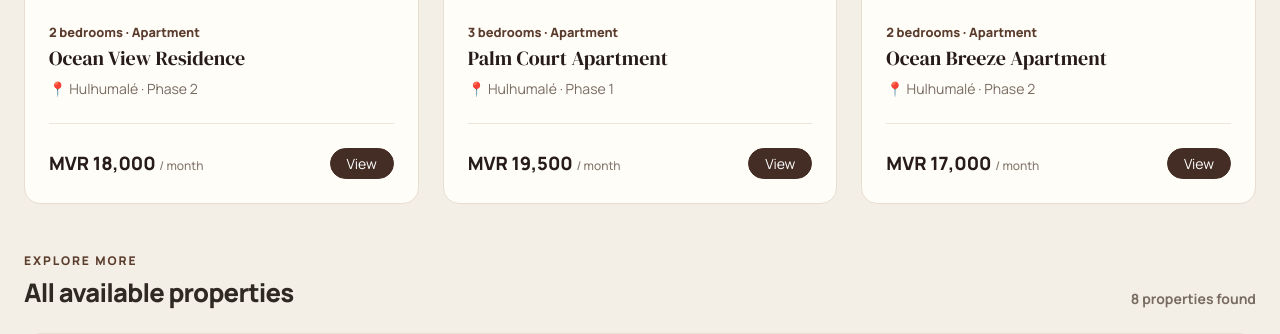
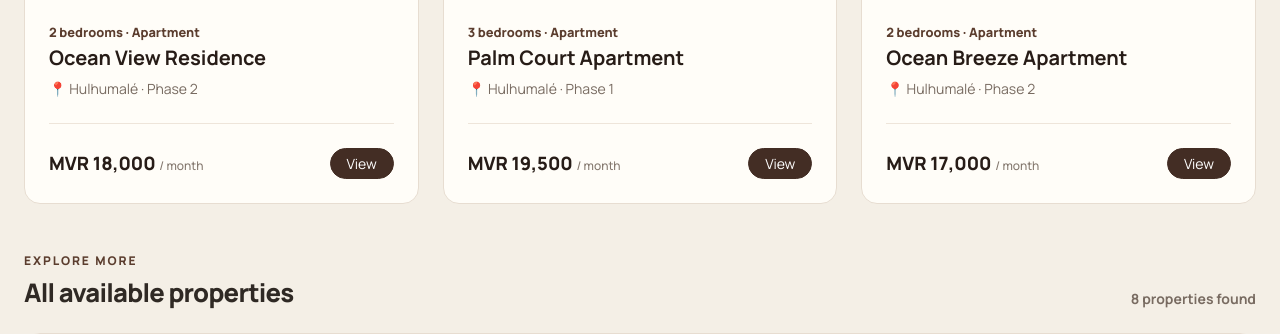
Before and after one commit to Awfyboy/Housing-Raajje, a Laravel app: page /client/properties in a window 1280 px wide. Shown: the part 686-1020 px from the top of the page. Run offline with Laravel 12, Linux system fonts and the light colour scheme; the visitor is signed in with stand-in values (Sample User, id 1); parts of the project's set-up code (start-up, migrations or seed data) failed here and were passed over.

Commit message:
style: change font and boldness of h3 elements

```diff
--- a/resources/views/client/layouts/master.blade.php
+++ b/resources/views/client/layouts/master.blade.php
@@ -36,7 +36,7 @@
         }
 
         h1, h2, h3, .font-display {
-            font-family: "DM Serif Display", serif;
+            font-family: "Manrope", sans-serif;
         }
 
         .site-header {
--- a/resources/views/client/properties/index.blade.php
+++ b/resources/views/client/properties/index.blade.php
@@ -404,7 +404,7 @@
                                 2 bedrooms · Apartment
                             </p>
 
-                            <h3 class="h5 mb-2">
+                            <h3 class="h5 fw-bold mb-2">
                                 Ocean View Residence
                             </h3>
 
@@ -465,7 +465,7 @@
                                 3 bedrooms · Apartment
                             </p>
 
-                            <h3 class="h5 mb-2">
+                            <h3 class="h5 fw-bold mb-2">
                                 Palm Court Apartment
                             </h3>
 
@@ -526,7 +526,7 @@
                                 2 bedrooms · Apartment
                             </p>
 
-                            <h3 class="h5 mb-2">
+                            <h3 class="h5 fw-bold mb-2">
                                 Ocean Breeze Apartment
                             </h3>
 
@@ -584,7 +584,7 @@
                         </div>
 
                         <div class="col-12 col-sm-8 col-lg">
-                            <h3 class="h5 mb-2">Ocean View Residence</h3>
+                            <h3 class="h5 fw-bold mb-2">Ocean View Residence</h3>
 
                             <p class="property-location mb-3">
                                 <span aria-hidden="true">📍</span>
@@ -637,7 +637,7 @@
                         </div>
 
                         <div class="col-12 col-sm-8 col-lg">
-                            <h3 class="h5 mb-2">Palm Court Apartment</h3>
+                            <h3 class="h5 fw-bold mb-2">Palm Court Apartment</h3>
 
                             <p class="property-location mb-3">
                                 <span aria-hidden="true">📍</span>
@@ -690,7 +690,7 @@
                         </div>
 
                         <div class="col-12 col-sm-8 col-lg">
-                            <h3 class="h5 mb-2">Lagoon Residence</h3>
+                            <h3 class="h5 fw-bold mb-2">Lagoon Residence</h3>
 
                             <p class="property-location mb-3">
                                 <span aria-hidden="true">📍</span>
```
